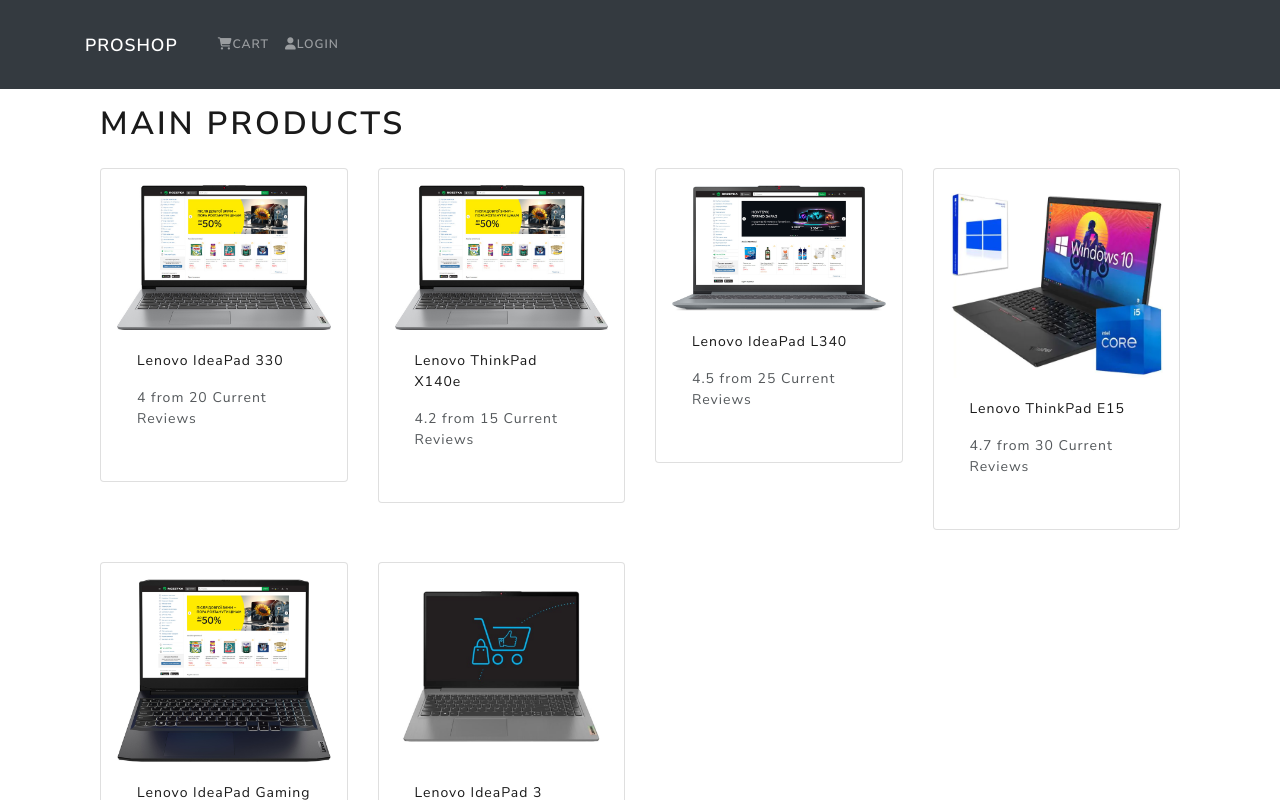
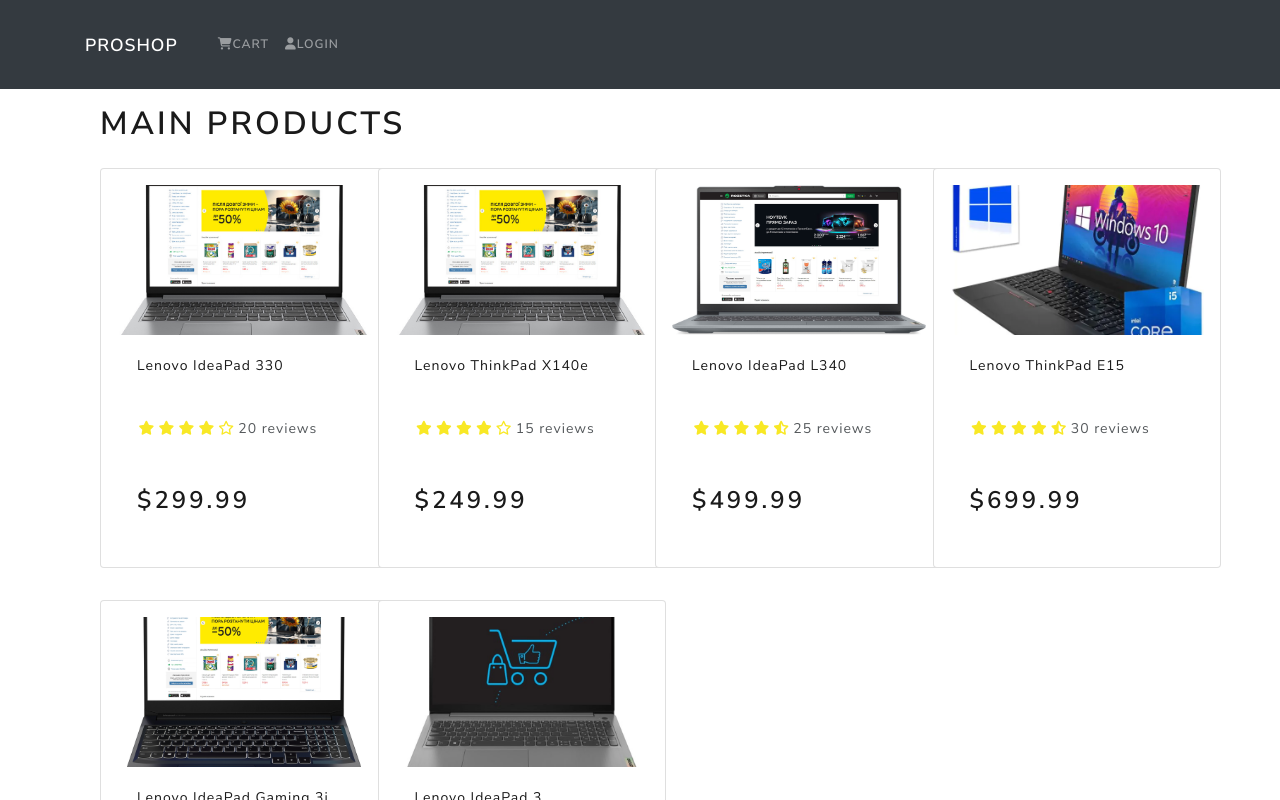
Before and after one commit to Andry925/frontend-course-project, a React (Create React App) app in the folder ecommerce-site/: page / in a window 1280 px wide. Shown: the top 800 px of the page. Built offline with nearby package versions, Linux system fonts and the light colour scheme.

Commit message:
Feat/implement rating component (#3)
* feat: add price section

* feat: implement rating page

* fix: add inline so product frame appear properly

* feat: add css for rating span

```diff
--- a/ecommerce-site/src/components/Product.js
+++ b/ecommerce-site/src/components/Product.js
@@ -1,28 +1,31 @@
-import React from 'react'
-import {Card} from 'react-bootstrap'
+import React from 'react';
+import { Card } from 'react-bootstrap';
+import Rating from './Rating';
 
-function Product({product}) {
+function Product({ product }) {
   return (
-   <Card className='my-3 p-3 rounded'>
+    <Card className="my-3 p-3 rounded" style={{ width: '18rem', height: '25rem' }}>
       <a href={`/product/${product._id}`}>
-    <Card.Img src={product.image} />
+        <Card.Img
+          src={product.image}
+          style={{ height: '150px', objectFit: 'cover' }}
+        />
       </a>
-    <Card.Body>
+      <Card.Body className="d-flex flex-column justify-content-between">
         <a href={`/product/${product._id}`}>
-        <Card.Title as="div">
+          <Card.Title as="div" className="text-truncate">
             <strong>{product.name}</strong>
           </Card.Title>
         </a>
         <Card.Text as="div">
-            <div className='my-3'>
-                {product.rating} from {product.numReviews} Current Reviews
+          <div className="my-3">
+            <Rating value={product.rating} text={`${product.numReviews} reviews`} color={'#f8e825'} />
           </div>
         </Card.Text>
+        <Card.Text as="h3">${product.price}</Card.Text>
       </Card.Body>
-
-
     </Card>
-  )
+  );
 }
 
-export default Product
+export default Product;
--- /dev/null
+++ b/ecommerce-site/src/components/Rating.js
@@ -0,0 +1,71 @@
+import React from 'react'
+
+function Rating({ value, text, color }) {
+    return (
+        <div className="rating">
+            <span>
+                <i style={{ color }} className={
+                    value >= 1
+                        ? 'fas fa-star'
+                        : value >= 0.5
+                            ? 'fas fa-star-half-alt'
+                            : 'far fa-star'
+                }>
+
+                </i>
+            </span>
+
+            <span>
+                <i style={{ color }} className={
+                    value >= 2
+                        ? 'fas fa-star'
+                        : value >= 1.5
+                            ? 'fas fa-star-half-alt'
+                            : 'far fa-star'
+                }>
+
+                </i>
+            </span>
+
+            <span>
+                <i style={{ color }} className={
+                    value >= 3
+                        ? 'fas fa-star'
+                        : value >= 2.5
+                            ? 'fas fa-star-half-alt'
+                            : 'far fa-star'
+                }>
+
+                </i>
+            </span>
+
+            <span>
+                <i style={{ color }} className={
+                    value >= 4
+                        ? 'fas fa-star'
+                        : value >= 3.5
+                            ? 'fas fa-star-half-alt'
+                            : 'far fa-star'
+                }>
+
+                </i>
+            </span>
+
+            <span>
+                <i style={{ color }} className={
+                    value >= 5
+                        ? 'fas fa-star'
+                        : value >= 4.5
+                            ? 'fas fa-star-half-alt'
+                            : 'far fa-star'
+                }>
+
+                </i>
+            </span>
+
+            <span>{text && text}</span>
+        </div>
+    )
+}
+
+export default Rating
--- a/ecommerce-site/src/index.css
+++ b/ecommerce-site/src/index.css
@@ -1,3 +1,12 @@
 main {
     min-height: 80vh;
 }
+
+h3 {
+    padding: 1rem 0;
+}
+
+.rating span {
+    margin:0.1rem;
+
+}
```
Lines whose indentation alone changed are shown as unchanged.
